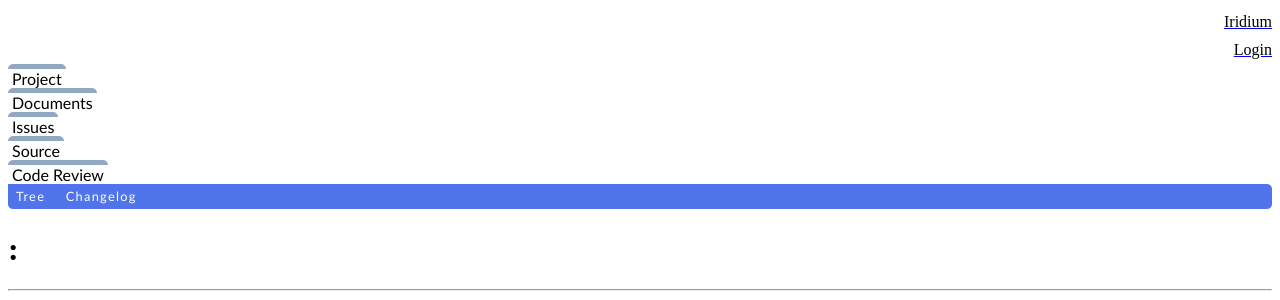
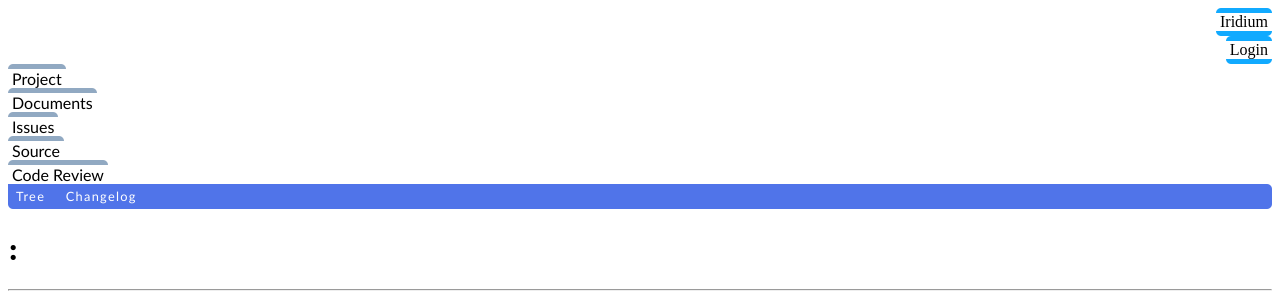
Before and after one commit to clsdaniel/iridium, a Django app: template scm/templates/scm_diff.html in a window 1280 px wide. Shown: the top 300 px of the page. Run offline with Django 3.2, Linux system fonts and the light colour scheme; the template is opened without the code that fills it, so the values that code supplies are empty.

Commit message:
Added special style for master.html header division

```diff
--- a/static/style-screen.css
+++ b/static/style-screen.css
@@ -1,3 +1,10 @@
+
+div.header a{
+	text-decoration: none;
+	background: #11AAFF;
+	padding: 4px;
+	color: white;
+}
 
 div.mainmenu {
 	font-family: "trebuchet ms", "lucidia grande", verdana, arial, sans-serif;
```
